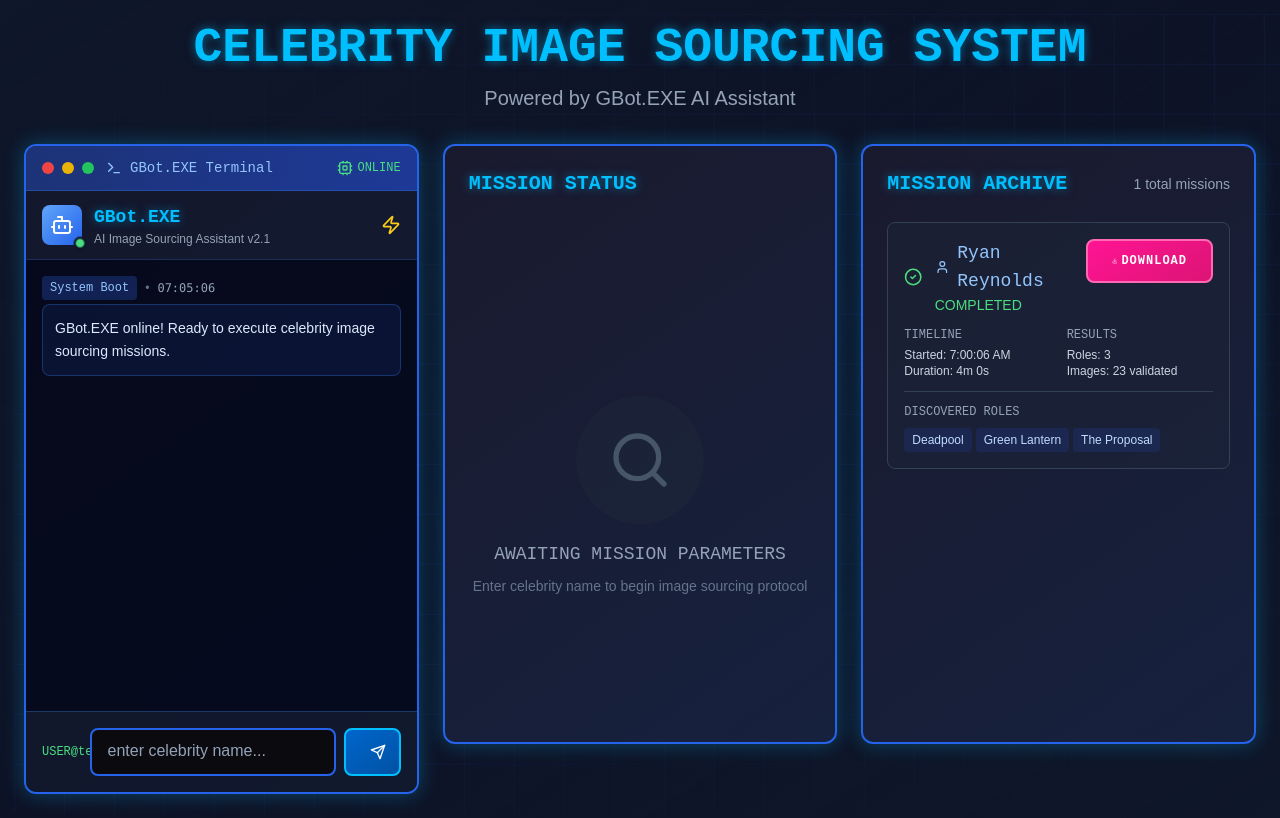
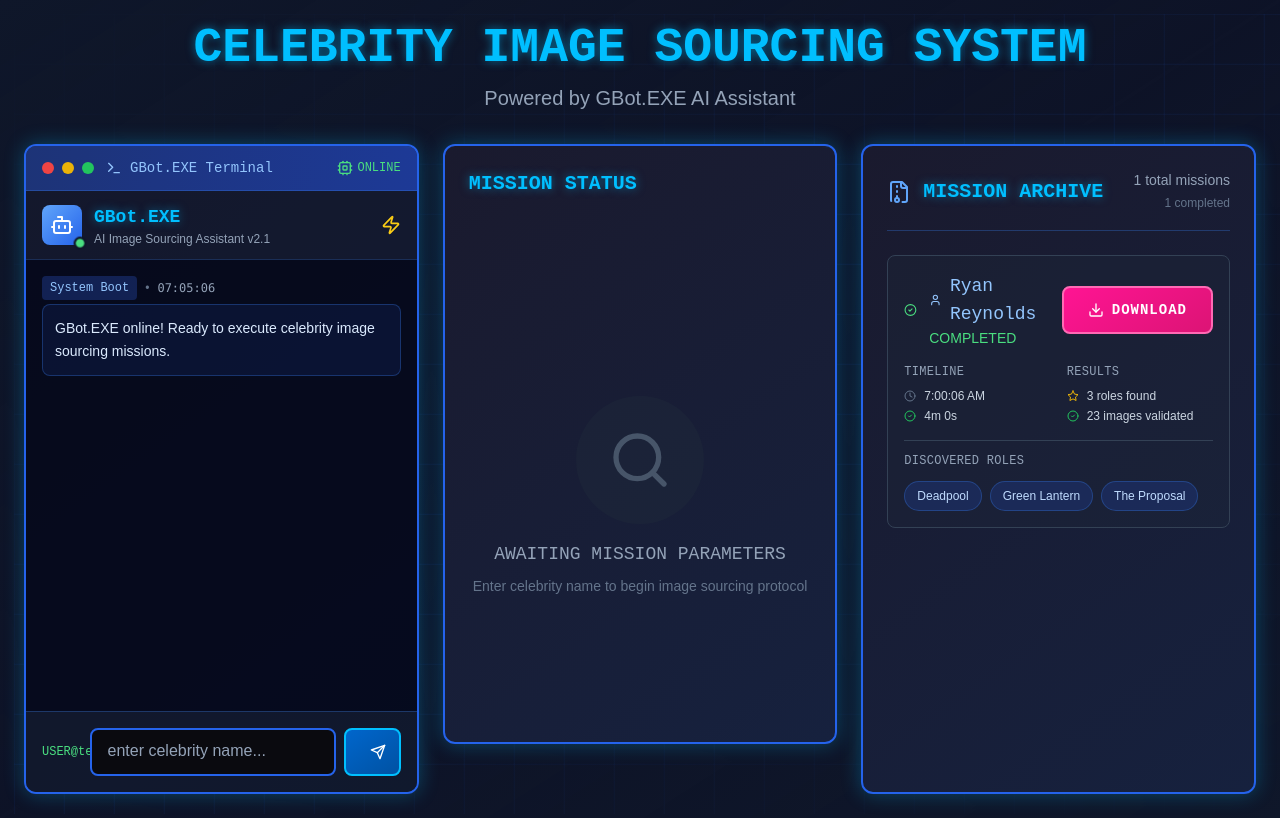
Before and after one commit to Esilos92/print-prep-node, a Next.js app in the folder dashboard/: page / in a window 1280 px wide. Built offline with nearby package versions, Linux system fonts and the light colour scheme.

Commit message:
Update JobHistory.tsx

```diff
--- a/dashboard/src/components/JobHistory.tsx
+++ b/dashboard/src/components/JobHistory.tsx
@@ -6,7 +6,8 @@ import {
   AlertCircle,
   User,
   Calendar,
-  ExternalLink
+  FileArchive,
+  Star
 } from 'lucide-react';
 
 interface JobStatus {
@@ -31,13 +32,13 @@ export default function JobHistory({ jobs }: JobHistoryProps) {
   const getStatusIcon = (status: string) => {
     switch (status) {
       case 'completed':
-        return <CheckCircle2 className="w-5 h-5 text-green-400" />;
+        return <CheckCircle2 className="w-4 h-4 text-green-400" />;
       case 'error':
-        return <AlertCircle className="w-5 h-5 text-red-400" />;
+        return <AlertCircle className="w-4 h-4 text-red-400" />;
       case 'running':
-        return <Clock className="w-5 h-5 text-blue-400 animate-spin" />;
+        return <Clock className="w-4 h-4 text-blue-400 animate-spin" />;
       default:
-        return <Clock className="w-5 h-5 text-slate-400" />;
+        return <Clock className="w-4 h-4 text-slate-400" />;
     }
   };
 
@@ -63,15 +64,23 @@ export default function JobHistory({ jobs }: JobHistoryProps) {
   };
 
   return (
-    <div className="cyber-panel p-6 h-[600px] flex flex-col">
+    <div className="cyber-panel p-6 h-[650px] flex flex-col">
       {/* Header */}
-      <div className="flex items-center justify-between mb-6">
+      <div className="flex items-center justify-between mb-6 pb-4 border-b border-blue-500/30">
+        <div className="flex items-center gap-3">
+          <FileArchive className="w-6 h-6 text-blue-400" />
           <h3 className="text-xl font-cyber font-bold text-glow-blue">
             MISSION ARCHIVE
           </h3>
-        <span className="text-sm text-slate-400 font-ui">
+        </div>
+        <div className="text-right">
+          <span className="text-sm text-slate-400 font-ui block">
             {jobs.length} total missions
           </span>
+          <span className="text-xs text-slate-500 font-ui">
+            {jobs.filter(j => j.status === 'completed').length} completed
+          </span>
+        </div>
       </div>
 
       {jobs.length === 0 ? (
@@ -93,24 +102,26 @@ export default function JobHistory({ jobs }: JobHistoryProps) {
         </motion.div>
       ) : (
         /* Job List */
-        <div className="flex-1 overflow-y-auto space-y-3">
+        <div className="flex-1 overflow-y-auto space-y-4">
           {jobs.map((job, index) => (
             <motion.div
               key={job.id}
               initial={{ opacity: 0, y: 10 }}
               animate={{ opacity: 1, y: 0 }}
               transition={{ delay: index * 0.1 }}
-              className="bg-slate-800/30 border border-slate-700 rounded-lg p-4 hover:border-blue-500/50 transition-colors"
+              className="bg-slate-800/30 border border-slate-700 rounded-lg p-4 hover:border-blue-500/50 transition-all duration-300 hover:bg-slate-800/50"
             >
               {/* Job Header */}
-              <div className="flex items-start justify-between mb-3">
+              <div className="flex items-center justify-between mb-4">
                 <div className="flex items-center gap-3">
                   {getStatusIcon(job.status)}
                   <div>
-                    <h4 className="font-cyber text-lg text-blue-300 flex items-center gap-2">
-                      <User className="w-4 h-4" />
+                    <div className="flex items-center gap-2">
+                      <User className="w-4 h-4 text-blue-300" />
+                      <h4 className="font-cyber text-lg text-blue-300">
                         {job.celebrity}
                       </h4>
+                    </div>
                     <p className={`text-sm font-ui ${getStatusColor(job.status)}`}>
                       {job.status.toUpperCase()}
                     </p>
@@ -121,66 +132,85 @@ export default function JobHistory({ jobs }: JobHistoryProps) {
                   <motion.button
                     whileHover={{ scale: 1.05 }}
                     whileTap={{ scale: 0.95 }}
-                    className="cyber-button pink text-xs px-3 py-1 flex items-center gap-1"
+                    className="cyber-button pink text-sm px-4 py-2 flex items-center gap-2 min-w-fit"
                     onClick={() => window.open(job.downloadLink, '_blank')}
                   >
-                    <Download className="w-3 h-3" />
-                    Download
+                    <Download className="w-4 h-4" />
+                    <span className="hidden sm:inline">Download</span>
                   </motion.button>
                 )}
               </div>
 
-              {/* Job Details */}
-              <div className="grid grid-cols-2 gap-4 text-xs">
+              {/* Job Details Grid */}
+              <div className="grid grid-cols-1 sm:grid-cols-2 gap-4 mb-4">
                 {/* Timeline */}
-                <div>
-                  <h5 className="text-slate-400 mb-1 font-cyber">TIMELINE</h5>
+                <div className="space-y-2">
+                  <h5 className="text-slate-400 text-xs font-cyber tracking-wide">TIMELINE</h5>
+                  <div className="space-y-1">
                     {job.startTime && (
-                    <p className="text-slate-300 font-ui">
-                      Started: {job.startTime.toLocaleTimeString()}
-                    </p>
+                      <div className="flex items-center gap-2 text-xs">
+                        <Clock className="w-3 h-3 text-slate-500" />
+                        <span className="text-slate-300 font-ui">
+                          {job.startTime.toLocaleTimeString()}
+                        </span>
+                      </div>
                     )}
                     {job.endTime && (
-                    <p className="text-slate-300 font-ui">
-                      Duration: {formatDuration(job.startTime, job.endTime)}
-                    </p>
-                  )}
+                      <div className="flex items-center gap-2 text-xs">
+                        <CheckCircle2 className="w-3 h-3 text-green-500" />
+                        <span className="text-slate-300 font-ui">
+                          {formatDuration(job.startTime, job.endTime)}
+                        </span>
                       </div>
-
-                {/* Stats */}
-                <div>
-                  <h5 className="text-slate-400 mb-1 font-cyber">RESULTS</h5>
-                  {job.roles && (
-                    <p className="text-slate-300 font-ui">
-                      Roles: {job.roles.length}
-                    </p>
-                  )}
-                  {job.imagesValidated && (
-                    <p className="text-slate-300 font-ui">
-                      Images: {job.imagesValidated} validated
-                    </p>
                     )}
                   </div>
                 </div>
 
-              {/* Roles Preview */}
+                {/* Stats */}
+                <div className="space-y-2">
+                  <h5 className="text-slate-400 text-xs font-cyber tracking-wide">RESULTS</h5>
+                  <div className="space-y-1">
+                    {job.roles && (
+                      <div className="flex items-center gap-2 text-xs">
+                        <Star className="w-3 h-3 text-yellow-500" />
+                        <span className="text-slate-300 font-ui">
+                          {job.roles.length} roles found
+                        </span>
+                      </div>
+                    )}
+                    {job.imagesValidated && (
+                      <div className="flex items-center gap-2 text-xs">
+                        <CheckCircle2 className="w-3 h-3 text-green-500" />
+                        <span className="text-slate-300 font-ui">
+                          {job.imagesValidated} images validated
+                        </span>
+                      </div>
+                    )}
+                  </div>
+                </div>
+              </div>
+
+              {/* Discovered Roles */}
               {job.roles && job.roles.length > 0 && (
-                <div className="mt-3 pt-3 border-t border-slate-700">
-                  <h5 className="text-slate-400 text-xs mb-2 font-cyber">
+                <div className="pt-3 border-t border-slate-700">
+                  <h5 className="text-slate-400 text-xs mb-3 font-cyber tracking-wide">
                     DISCOVERED ROLES
                   </h5>
-                  <div className="flex flex-wrap gap-1">
-                    {job.roles.slice(0, 3).map((role) => (
-                      <span
+                  <div className="flex flex-wrap gap-2">
+                    {job.roles.slice(0, 4).map((role, roleIndex) => (
+                      <motion.span
                         key={role}
-                        className="text-xs bg-blue-900/30 text-blue-200 px-2 py-1 rounded"
+                        initial={{ opacity: 0, scale: 0.8 }}
+                        animate={{ opacity: 1, scale: 1 }}
+                        transition={{ delay: roleIndex * 0.1 }}
+                        className="text-xs bg-blue-900/40 text-blue-200 px-3 py-1.5 rounded-full border border-blue-500/30 font-ui"
                       >
                         {role}
-                      </span>
+                      </motion.span>
                     ))}
-                    {job.roles.length > 3 && (
-                      <span className="text-xs text-slate-400 px-2 py-1">
-                        +{job.roles.length - 3} more
+                    {job.roles.length > 4 && (
+                      <span className="text-xs text-slate-400 px-3 py-1.5 font-ui">
+                        +{job.roles.length - 4} more
                       </span>
                     )}
                   </div>
@@ -189,12 +219,12 @@ export default function JobHistory({ jobs }: JobHistoryProps) {
 
               {/* Progress Bar for Running Jobs */}
               {job.status === 'running' && (
-                <div className="mt-3 pt-3 border-t border-slate-700">
-                  <div className="flex justify-between items-center mb-1">
+                <div className="mt-4 pt-3 border-t border-slate-700">
+                  <div className="flex justify-between items-center mb-2">
                     <span className="text-xs text-slate-400 font-cyber">
                       {job.currentPhase}
                     </span>
-                    <span className="text-xs text-blue-400 font-cyber">
+                    <span className="text-sm text-blue-400 font-cyber font-bold">
                       {job.progress}%
                     </span>
                   </div>
```
Lines whose indentation alone changed are shown as unchanged.
